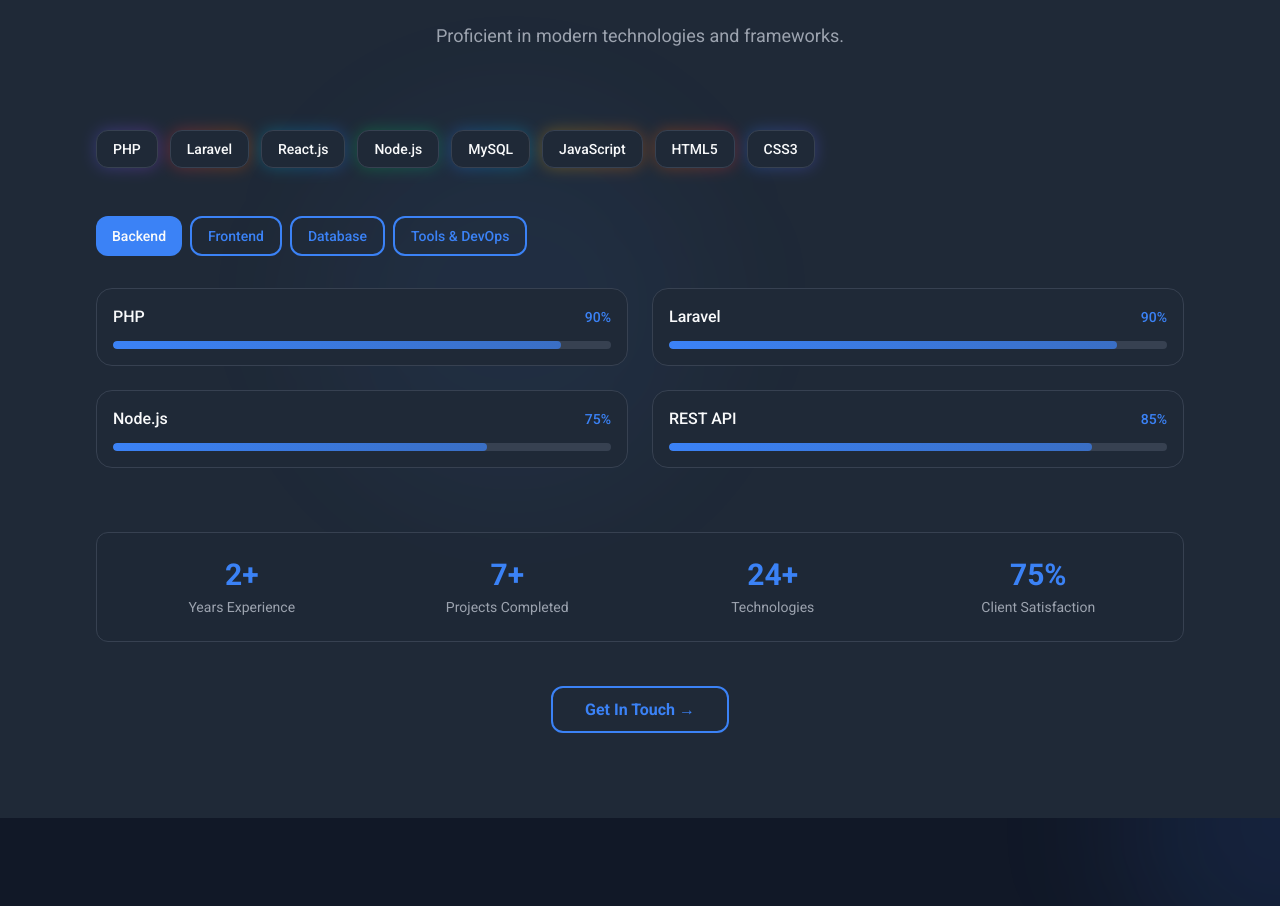
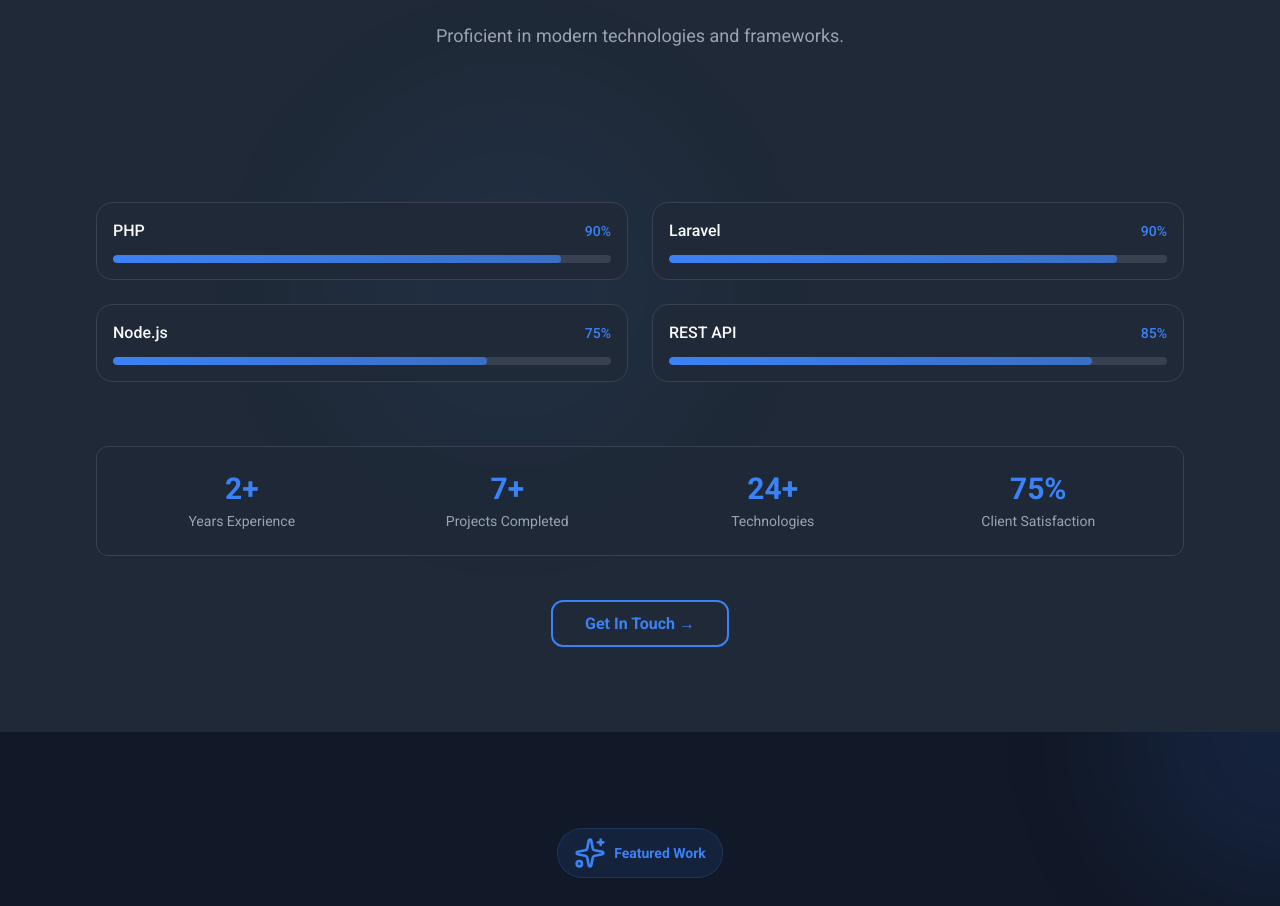
Before and after one commit to myahtutkhaung2711/mya-htut-khaung-portfolio-V2, a Next.js app: page / in a window 1280 px wide. Shown: the part 2948-3854 px from the top of the page. Built offline with nearby package versions, Linux system fonts and the light colour scheme.

Commit message:
Update Skill section

```diff
--- a/components/skills-section.tsx
+++ b/components/skills-section.tsx
@@ -45,17 +45,6 @@
   },
 ]
 
-const techStack = [
-  { name: "PHP", color: "from-indigo-500 to-purple-500" },
-  { name: "Laravel", color: "from-red-500 to-orange-500" },
-  { name: "React.js", color: "from-cyan-500 to-blue-500" },
-  { name: "Node.js", color: "from-green-500 to-emerald-500" },
-  { name: "MySQL", color: "from-blue-500 to-cyan-500" },
-  { name: "JavaScript", color: "from-yellow-500 to-orange-500" },
-  { name: "HTML5", color: "from-orange-500 to-red-500" },
-  { name: "CSS3", color: "from-blue-500 to-indigo-500" },
-]
-
 export function SkillsSection() {
   const ref = useRef(null)
   const isInView = useInView(ref, { once: true, margin: "-100px" })
@@ -79,31 +68,6 @@
           badgeIcon={Zap}
           subtitle="Proficient in modern technologies and frameworks."
         />
-
-        {/* Tech Stack Badges */}
-        <motion.div
-          ref={ref}
-          initial={{ opacity: 0, y: 20 }}
-          animate={isInView ? { opacity: 1, y: 0 } : {}}
-          transition={{ duration: 0.6, delay: 0.2 }}
-          className="flex flex-wrap gap-3 mb-12"
-        >
-          {techStack.map((tech, index) => (
-            <motion.div
-              key={tech.name}
-              initial={{ opacity: 0, scale: 0.8 }}
-              animate={isInView ? { opacity: 1, scale: 1 } : {}}
-              transition={{ duration: 0.3, delay: 0.3 + index * 0.05 }}
-              whileHover={{ scale: 1.05, y: -2 }}
-              className="relative group cursor-default"
-            >
-              <div className={`absolute inset-0 bg-gradient-to-r ${tech.color} rounded-lg blur-sm opacity-30 group-hover:opacity-50 transition-opacity`} />
-              <div className="relative px-4 py-2 rounded-lg bg-card border border-border text-sm font-medium">
-                {tech.name}
-              </div>
-            </motion.div>
-          ))}
-        </motion.div>
 
         {/* Category Tabs */}
         <motion.div
```
